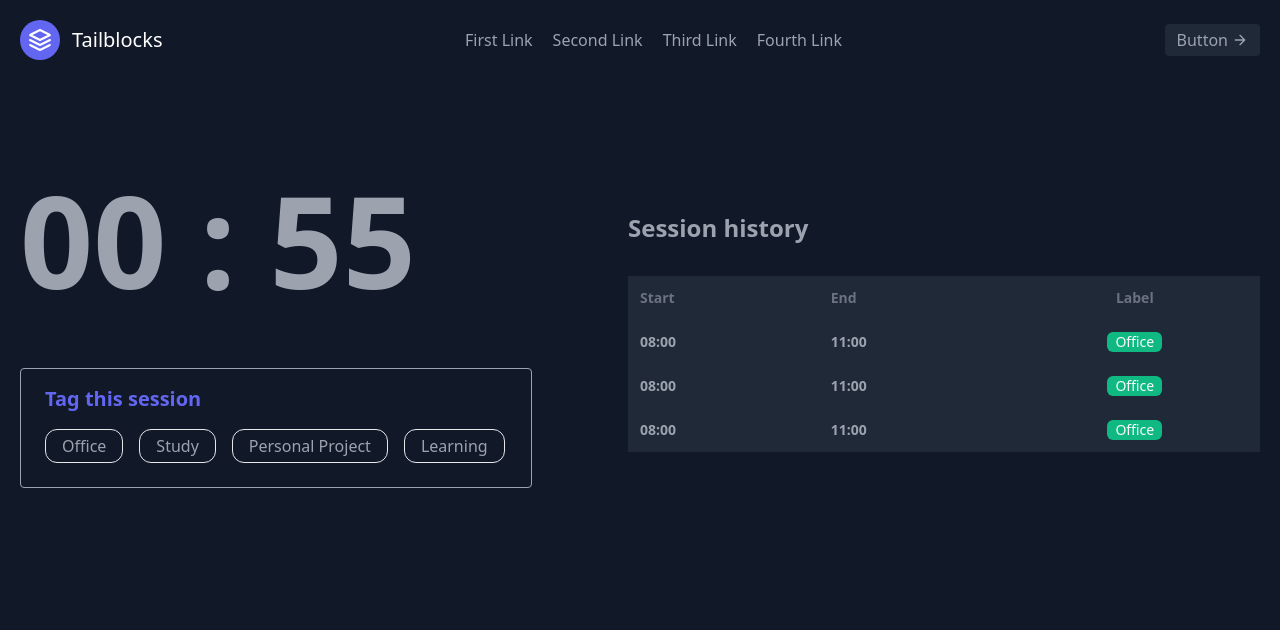
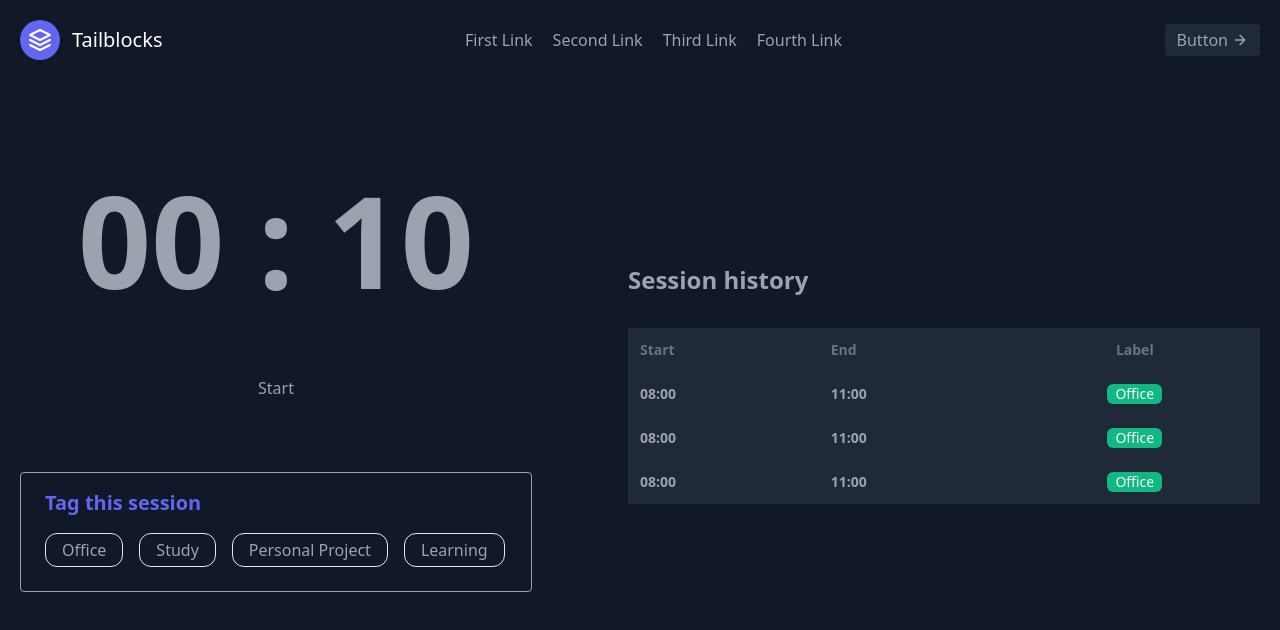
Before and after one commit to rahulbarwal/pomodro, a Svelte app: page / in a window 1280 px wide. Shown: the top 630 px of the page. Built offline with nearby package versions, Linux system fonts and the light colour scheme; the HTML template or start-up script is replaced by a standard one.

Commit message:
Timer Running checks

```diff
--- a/src/components/RunningTimer.svelte
+++ b/src/components/RunningTimer.svelte
@@ -1,10 +1,16 @@
 <script lang="ts">
+  import { createEventDispatcher } from "svelte";
+
   export let minutes: number = 25;
   export let size: "sm" | "md" | "lg" = "md";
+  const dispatch = createEventDispatcher();
 
-  let seconds = 60;
+  let seconds = 10;
+  let isTimerRunning = false;
+  let intervalRef;
+  minutes -= 1;
 
-//#region Declarations
+  //#region Declarations
   function getSpanClass() {
     let css = "font-semibold ";
     switch (size) {
@@ -22,19 +28,28 @@
   }
 
   function startTimer() {
-    minutes -= 1;
-    const interval = setInterval(() => {
+    isTimerRunning = true;
+    intervalRef = setInterval(() => {
+      dispatch("timerStarted");
       seconds -= 1;
       if (seconds === 0) {
         if (minutes === 0) {
           seconds = 0;
-          clearInterval(interval);
+          clearInterval(intervalRef);
+          dispatch("timerEnded");
+          isTimerRunning = false;
         } else {
           minutes -= 1;
           seconds = 60;
         }
       }
     }, 1000);
+  }
+
+  function pauseTimer() {
+    isTimerRunning = false;
+    clearInterval(intervalRef);
+    dispatch("timerPaused");
   }
 
   function padWithChar(
@@ -56,8 +71,17 @@
 
   //#region Main Execution
   const spanClass = getSpanClass();
-  startTimer();
   //#endregion Main Execution
 </script>
 
-<span class={spanClass}> {padWithChar(minutes)} : {padWithChar(seconds)} </span>
+<section class="flex justify-center">
+  <span class={spanClass}>
+    {padWithChar(minutes)} : {padWithChar(seconds)}
+  </span>
+</section>
+<button
+  class="p-2 rounded-md border-indigo-400 hover:bg-indigo-200 hover:text-black"
+  type="button"
+  on:click={isTimerRunning ? pauseTimer : startTimer}
+  >{isTimerRunning ? "Pause" : "Start"}</button
+>
```
